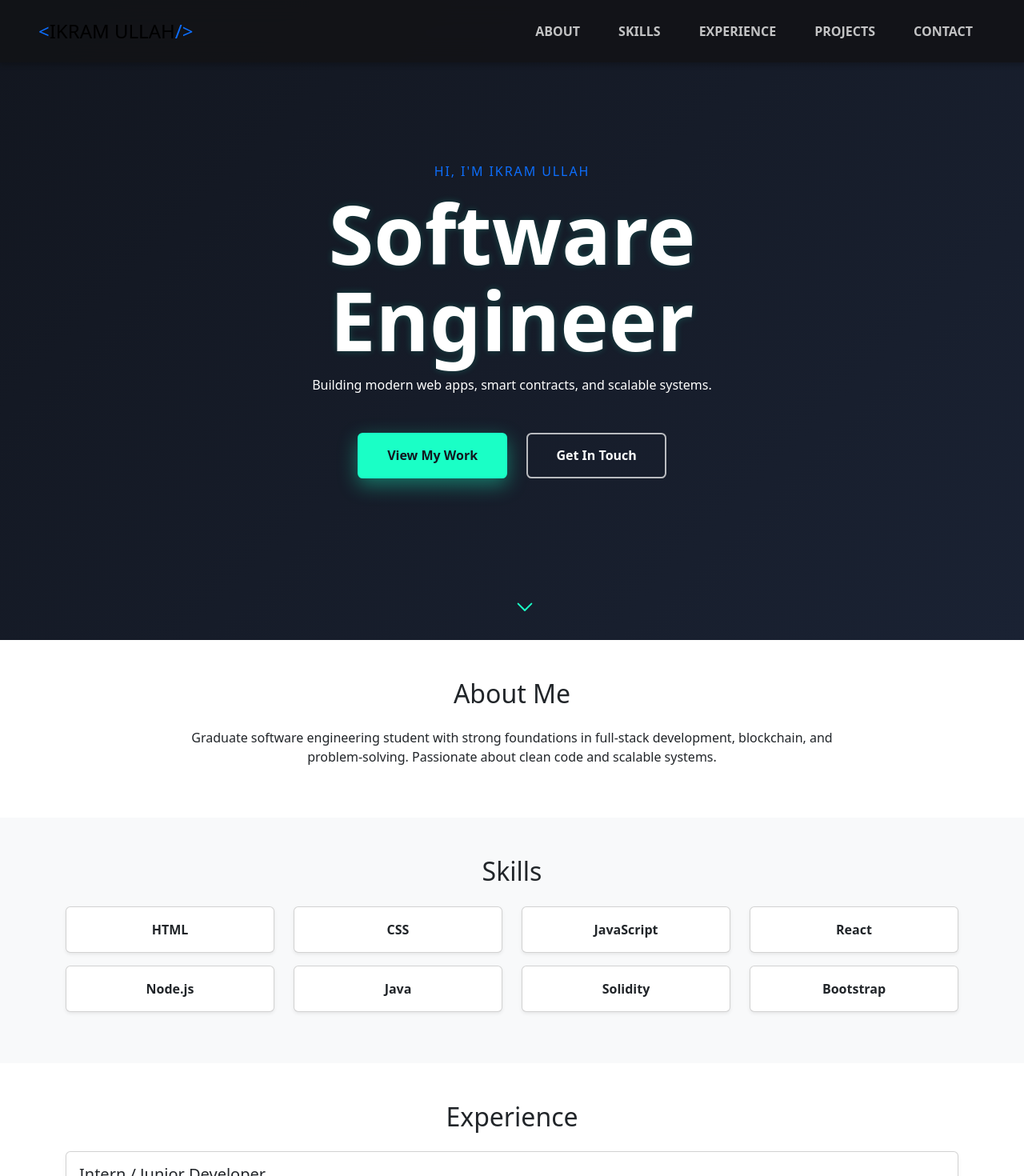
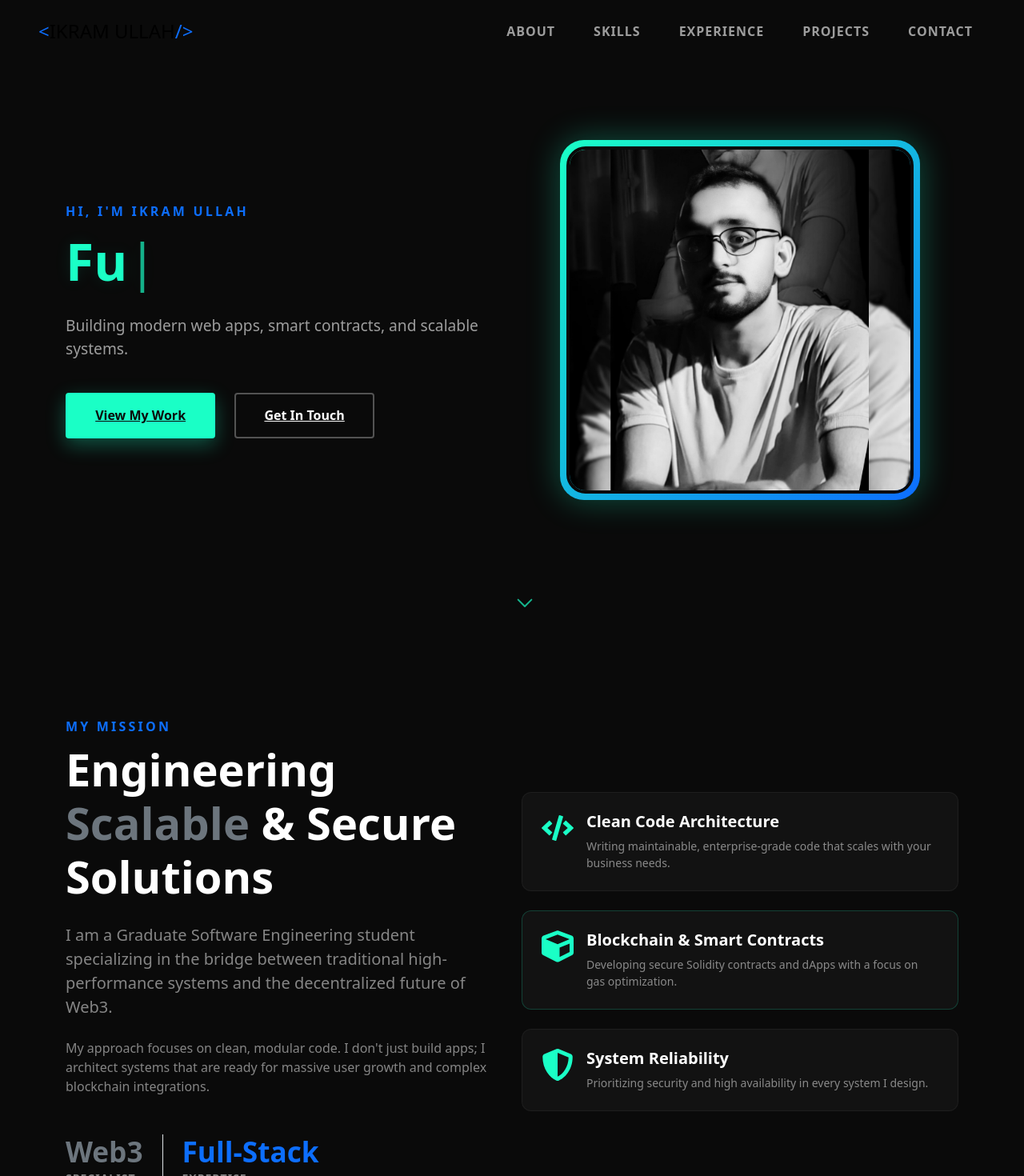
Before and after one commit to ReallIkram/ikramxengr, a React (Vite) app: page / in a window 1280 px wide. Shown: the top 1470 px of the page at 80% size. Built offline with nearby package versions, Linux system fonts and the light colour scheme.

Commit message:
Updatiion

```diff
--- a/package.json
+++ b/package.json
@@ -15,7 +15,8 @@
     "react": "^19.2.0",
     "react-bootstrap-icons": "^1.11.6",
     "react-dom": "^19.2.0",
-    "react-icons": "^5.5.0"
+    "react-icons": "^5.5.0",
+    "typewriter-effect": "^2.22.0"
   },
   "devDependencies": {
     "@eslint/js": "^9.39.1",
--- /dev/null
+++ b/src/components/About.css
@@ -0,0 +1,73 @@
+.about-section {
+  /* Exact same variable as Hero for a seamless transition */
+  background-color: var(--bg-dark);
+  padding: 100px 0;
+  color: #fff;
+  position: relative;
+}
+
+/* Header consistency */
+.about-section h2 {
+  font-size: clamp(2rem, 5vw, 3.5rem);
+  margin-bottom: 1.5rem;
+}
+
+.text-accent {
+  color: var(--accent);
+}
+
+.text-faded {
+  color: var(--text-muted);
+  line-height: 1.8;
+}
+
+/* --- STAT BOXES --- */
+.stats-box h3 {
+  font-size: 2.2rem;
+  color: var(--accent);
+  margin-bottom: 0;
+}
+
+.stats-box small {
+  letter-spacing: 1px;
+  font-weight: 600;
+}
+
+/* --- FEATURE CARDS --- */
+.about-card {
+  background: var(--bg-card); /* Lighter gray to pop against the black background */
+  border: 1px solid rgba(255, 255, 255, 0.05);
+  border-radius: 12px;
+  transition: all 0.4s ease;
+  height: 100%;
+}
+
+.about-card:hover {
+  transform: translateY(-8px); /* Move UP on hover for a pro look */
+  background: #1a1a1a;
+  border-color: var(--primary);
+  box-shadow: 0 15px 40px rgba(0, 0, 0, 0.5);
+}
+
+.about-card-icon {
+  color: var(--accent);
+  font-size: 2.5rem;
+  flex-shrink: 0;
+}
+
+/* The middle card highlight */
+.accent-border {
+  border: 1px solid rgba(26, 255, 198, 0.2) !important;
+}
+
+/* --- RESPONSIVENESS --- */
+@media (max-width: 991px) {
+  .about-section {
+    padding: 60px 0;
+    text-align: center;
+  }
+
+  .about-card {
+    text-align: left;
+  }
+}
--- a/src/components/About.jsx
+++ b/src/components/About.jsx
@@ -1,15 +1,88 @@
+import React from 'react';
+import { FaCode, FaCube, FaShieldAlt } from 'react-icons/fa'; // Icons for tech pillars
+import './About.css';
+
 function About() {
-return (
-<section id="about" className="py-5">
-<div className="container">
-<h2 className="text-center mb-4">About Me</h2>
-<p className="text-center w-75 mx-auto">
-Graduate software engineering student with strong foundations in full‑stack
-development, blockchain, and problem‑solving. Passionate about clean code
-and scalable systems.
-</p>
-</div>
-</section>
-);
+  return (
+    <section id="about" className="about-section py-5">
+      <div className="container py-lg-5">
+        <div className="row align-items-center">
+
+          {/* Left Side: Narrative */}
+          <div className="col-lg-6 mb-5 mb-lg-0" data-aos="fade-right">
+            <p className="hero-eyebrow mb-2">My Mission</p>
+            <h2 className="display-4 fw-bold text-white mb-4">
+              Engineering <span className="text-secondary">Scalable</span> & Secure Solutions
+            </h2>
+            <p className="lead text-white-50 mb-4">
+              I am a Graduate Software Engineering student specializing in the bridge between
+              traditional high-performance systems and the decentralized future of Web3.
+            </p>
+            <p className="text-white-50 mb-5">
+              My approach focuses on clean, modular code. I don't just build apps; I architect
+              systems that are ready for massive user growth and complex blockchain integrations.
+            </p>
+
+            {/* Quick Stats/Highlights */}
+            <div className="d-flex align-items-center stats-row">
+              <div className="stats-box me-4">
+                <h3 className="text-secondary fw-bold mb-0">Web3</h3>
+                <small className="text-uppercase text-white-50">Specialist</small>
+              </div>
+              <div className="stats-box border-start ps-4">
+                <h3 className="text-primary fw-bold mb-0">Full-Stack</h3>
+                <small className="text-uppercase text-white-50">Expertise</small>
+              </div>
+            </div>
+          </div>
+
+          {/* Right Side: Feature Cards */}
+          <div className="col-lg-6" data-aos="fade-left">
+            <div className="row g-4">
+
+              <div className="col-12">
+                <div className="about-card p-4">
+                  <div className="d-flex align-items-start">
+                    <FaCode className="about-card-icon me-3" />
+                    <div>
+                      <h5 className="text-white fw-bold">Clean Code Architecture</h5>
+                      <p className="text-white-50 mb-0 small">Writing maintainable, enterprise-grade code that scales with your business needs.</p>
+                    </div>
+                  </div>
+                </div>
+              </div>
+
+              <div className="col-12">
+                <div className="about-card p-4 accent-border">
+                  <div className="d-flex align-items-start">
+                    <FaCube className="about-card-icon me-3" />
+                    <div>
+                      <h5 className="text-white fw-bold">Blockchain & Smart Contracts</h5>
+                      <p className="text-white-50 mb-0 small">Developing secure Solidity contracts and dApps with a focus on gas optimization.</p>
+                    </div>
+                  </div>
+                </div>
+              </div>
+
+              <div className="col-12">
+                <div className="about-card p-4">
+                  <div className="d-flex align-items-start">
+                    <FaShieldAlt className="about-card-icon me-3" />
+                    <div>
+                      <h5 className="text-white fw-bold">System Reliability</h5>
+                      <p className="text-white-50 mb-0 small">Prioritizing security and high availability in every system I design.</p>
+                    </div>
+                  </div>
+                </div>
+              </div>
+
+            </div>
+          </div>
+
+        </div>
+      </div>
+    </section>
+  );
 }
-export default About
+
+export default About;
--- a/src/components/Hero.css
+++ b/src/components/Hero.css
@@ -1,13 +1,16 @@
 /* --- GLOBAL VARIABLES & RESET --- */
 :root {
-  --bg-dark: #12161f; /* Deepest background color */
-  --accent: #1affc6; /* Techy Cyan/Mint (Secondary Accent) */
-  --primary: #0d6efd; /* Bootstrap Blue (Primary Accent) */
+  --bg-dark: #0a0a0a;         /* Deepest Pure Black */
+  --bg-card: #121212;         /* Slightly lighter for depth */
+  --accent: #1affc6;          /* Neon Cyan/Mint */
+  --primary: #0d6efd;         /* Electric Blue */
+  --text-muted: rgba(255, 255, 255, 0.6);
 }
 
-/* Global Fix for Horizontal Overflow (Crucial for responsiveness) */
 body {
+    background-color: var(--bg-dark);
     overflow-x: hidden;
+    margin: 0;
 }
 
 /* Custom Transition Utility */
@@ -15,194 +18,200 @@ body {
     transition: all 0.4s cubic-bezier(0.25, 0.8, 0.25, 1);
 }
 
-/* Custom Text Colors */
-.text-primary { color: var(--primary) !important; }
-.text-secondary { color: var(--accent) !important; }
+/* ====================================
+   NAVBAR STYLES (Unchanged)
+   ==================================== */
+.navbar-custom-initial {
+    background-color: transparent !important;
+    padding: 1.2rem 0;
+}
 
+.navbar-scrolled {
+    background-color: rgba(10, 10, 10, 0.95) !important;
+    backdrop-filter: blur(10px);
+    box-shadow: 0 4px 20px rgba(0, 0, 0, 0.4);
+    padding: 0.8rem 0;
+}
 
+.navbar .nav-link {
+    color: var(--text-muted) !important;
+    font-weight: 500;
+    letter-spacing: 1px;
+}
 
+.navbar .nav-link:hover {
+    color: var(--accent) !important;
+}
+
+/* ====================================
+   HERO SECTION STYLES
+   ==================================== */
 
 .hero {
-  /* Using 100dvh for best mobile viewport compatibility */
   min-height: 100dvh;
-  background: linear-gradient(135deg, var(--bg-dark) 0%, #1a2233 100%);
-  display: grid;
-  place-items: center;
-  text-align: center;
-  padding: 4rem 1rem; /* Added padding */
+  background-color: var(--bg-dark);
+  /* Changed from grid/place-items to support Bootstrap row */
   position: relative;
   overflow: hidden;
-  color: #fff; /* Default text color */
+  color: #fff;
+  padding-top: 80px; /* Give space for navbar */
+  padding-bottom: 80px;
 }
 
 /* CONTENT CONTAINER */
 .hero-content {
-  max-width: 720px;
-  padding: 0 1rem;
+  /* Removed max-width and margin auto so it fills the left column */
 }
 
 /* TEXT */
 .hero-eyebrow {
   color: var(--primary);
   text-transform: uppercase;
-  letter-spacing: 0.12em;
+  letter-spacing: 0.2em;
   font-size: clamp(0.8rem, 2vw, 1rem);
-  margin-bottom: 0.75rem;
-  font-weight: 500;
+  margin-bottom: 1rem;
+  font-weight: 600;
 }
 
 .hero-title {
-  font-size: clamp(2.2rem, 8vw, 6.5rem);
+  /* Adjusted font size slightly for split layout balancing */
+  font-size: clamp(2.5rem, 5vw, 5rem);
   font-weight: 900;
-  line-height: 1.05;
-  margin-bottom: 1rem;
-  text-shadow: 0 0 10px rgba(26, 255, 198, 0.2); /* Subtle glow */
+  line-height: 1.1;
+  margin-bottom: 1.5rem;
+  text-shadow: 0 0 20px rgba(26, 255, 198, 0.1);
+}
+
+.hero-title span {
+    color: var(--accent);
+}
+
+.hero-tagline {
+    color: var(--text-muted);
+    font-size: clamp(1rem, 1.5vw, 1.25rem);
+    margin-bottom: 2.5rem;
+}
+
+/* --- NEW: PROFILE PHOTO STYLES --- */
+
+.hero-photo-container {
+    position: relative;
+    display: inline-block;
+    /* Create a glowing gradient border effect */
+    padding: 8px; /* Thickness of the border */
+    background: linear-gradient(135deg, var(--accent), var(--primary));
+    border-radius: 30px; /* Modern rounded corners (squircleish) */
+    box-shadow: 0 0 40px rgba(26, 255, 198, 0.3); /* Neon glow */
+    /* Ensure it doesn't get too big on large screens */
+    max-width: 450px;
+    width: 100%;
+}
+
+.hero-photo {
+    border-radius: 24px; /* Slightly less rounded than container */
+    border: 4px solid var(--bg-dark); /* Inner dark border to separate photo from glow */
+    width: 100%;
+    height: auto;
+    /* Optional: Slight desaturation for a serious pro look, remove if disliked */
+    filter: grayscale(10%);
+    transition: all 0.5s ease;
+}
+
+.hero-photo-container:hover .hero-photo {
+    filter: grayscale(0%);
+    transform: scale(1.01);
 }
 
 /* BUTTONS */
 .hero-actions {
   display: flex;
   gap: 1.5rem;
-  justify-content: center;
   flex-wrap: wrap;
-  margin-top: 3rem;
-}
-
-.btn-primary, .btn-outline {
-  padding: 0.9rem 2.2rem;
-  border-radius: 0.4rem;
-  font-weight: 600;
-  text-decoration: none;
-  transition: all 0.3s ease;
+  /* Removed margin-top as tagline has margin-bottom now */
 }
 
 .btn-primary {
   background: var(--accent);
-  color: var(--bg-dark); /* Dark text on light button */
+  color: var(--bg-dark);
   border: 2px solid var(--accent);
-  box-shadow: 0 8px 25px rgba(26, 255, 198, 0.4);
+  padding: 0.9rem 2.2rem;
+  font-weight: 700;
+  border-radius: 4px;
+  box-shadow: 0 8px 25px rgba(26, 255, 198, 0.3);
 }
 
 .btn-primary:hover {
-    transform: translateY(-4px);
-    box-shadow: 0 12px 30px rgba(26, 255, 198, 0.6);
+    transform: translateY(-3px);
+    box-shadow: 0 12px 30px rgba(26, 255, 198, 0.5);
+    background: transparent;
+    color: var(--accent);
 }
 
 .btn-outline {
-  border: 2px solid rgba(255, 255, 255, 0.7);
+  border: 2px solid rgba(255, 255, 255, 0.3);
   color: #fff;
-  background-color: transparent;
+  padding: 0.9rem 2.2rem;
+  border-radius: 4px;
+  font-weight: 600;
 }
 
 .btn-outline:hover {
     border-color: var(--accent);
     color: var(--accent);
-    background-color: rgba(26, 255, 198, 0.1);
 }
 
-/* SCROLL ICON */
 .hero-scroll {
   position: absolute;
-  bottom: 25px;
+  bottom: 30px;
   left: 50%;
   transform: translateX(-50%);
   color: var(--accent);
+  opacity: 0.7;
+  z-index: 10;
 }
 
-.hero-scroll:hover {
-    color: var(--primary);
+/* --- RESPONSIVE ADJUSTMENTS --- */
+@media (max-width: 991px) {
+    /* On smaller screens where it stacks vertically */
+    .hero {
+        text-align: center;
     }
 
-/* HERO RESPONSIVENESS */
-@media (max-width: 768px) {
     .hero-title {
-      font-size: 3rem; /* Smaller title on mobile */
+        font-size: 3.5rem;
     }
 
-  .hero-actions {
-      flex-direction: column; /* Stack buttons vertically */
-      align-items: center;
-  }
-  .hero-actions a {
-      width: 90%;
+    /* Make photo smaller on mobile */
+    .hero-photo-container {
         max-width: 300px;
+        margin-bottom: 2rem;
     }
 }
+/* --- TYPEWRITER SPECIFIC STYLES --- */
 
-/* ====================================
-   NAVBAR STYLES
-   ==================================== */
-
-/* Custom Initial State (Before Scroll) */
-.navbar-custom-initial {
-    background-color: rgba(18, 20, 24, 0.95) !important;
-    backdrop-filter: blur(15px);
-    -webkit-backdrop-filter: blur(15px);
-    box-shadow: 0 4px 6px rgba(0, 0, 0, 0.2);
-    z-index: 1050;
+.hero-title {
+  /* Fix height to prevent the rest of the page from jumping when text is deleted */
+  min-height: 1.2em;
+  font-size: clamp(2.5rem, 5vw, 4.5rem); /* Slightly smaller to fit longer words */
+  color: #fff;
 }
 
-/* Scrolled State (Optional: Use if you want a subtle change) */
-.navbar-scrolled {
-    background-color: var(--bg-dark) !important;
-    box-shadow: 0 6px 15px rgba(0, 0, 0, 0.4);
-    backdrop-filter: blur(10px);
+/* Style the text being typed */
+.Typewriter__wrapper {
+  color: var(--accent); /* Makes the text your Neon Cyan */
+  font-weight: 900;
 }
 
-/* Navigation Links */
-.navbar .nav-link {
-    color: rgba(255, 255, 255, 0.75) !important;
-    position: relative;
-    padding-bottom: 0.5rem;
+/* Style the blinking cursor */
+.Typewriter__cursor {
+  color: var(--primary); /* Makes the cursor Electric Blue */
+  font-weight: 200;
+  margin-left: 5px;
 }
 
-/* Hover Underline Effect */
-.navbar .nav-link::after {
-    content: '';
-    position: absolute;
-    width: 0;
-    height: 2px;
-    bottom: 0;
-    left: 50%;
-    transform: translateX(-50%);
-    background-color: var(--accent); /* Techy Cyan Underline */
-    transition: width 0.3s ease-in-out;
-}
-
-.navbar .nav-link:hover {
-    color: #ffffff !important;
-}
-
-.navbar .nav-link:hover::after {
-    width: 80%;
-}
-
-/* NAV RESPONSIVENESS FIXES */
-@media (max-width: 991.98px) {
-    /* Mobile Menu always uses a solid background for readability */
-    #navCollapse {
-        background-color: var(--bg-dark);
-        padding: 15px;
-        border-radius: 5px;
-        margin-top: 10px;
-        box-shadow: 0 4px 10px rgba(0, 0, 0, 0.1);
-    }
-
-    /* Remove horizontal spacing on collapsed menu */
-    .navbar-nav {
-        margin-left: 0 !important;
-        padding-left: 0 !important;
-        gap: 0;
-    }
-
-    /* Remove underline effect on mobile for cleaner stacking */
-    .navbar .nav-link::after {
-        display: none;
-    }
-
-    /* Toggler button fix */
-    .navbar-toggler {
-        /* Ensures the toggler is visible on the dark background */
-        color: white;
+/* Responsive adjustment for typewriter */
+@media (max-width: 991px) {
+  .hero-title {
+    min-height: 2.4em; /* Allows for wrapping on small mobile screens */
   }
 }
--- a/src/components/HeroSection.jsx
+++ b/src/components/HeroSection.jsx
@@ -1,36 +1,58 @@
 import React from 'react';
-import { GoChevronDown } from "react-icons/go"; // Ensure you have react-icons installed: npm install react-icons
+import { GoChevronDown } from "react-icons/go";
+import Typewriter from 'typewriter-effect'; // 1. Import the typewriter
 import "./Hero.css";
+import profileImg from '../assets/IkramUllah.jpg';
 
 export default function Hero() {
   return (
-    // Uses 'hero' class for 100dvh height and custom styling
-    <section id="hero" className="hero">
+    <section id="hero" className="hero d-flex align-items-center">
+      <div className="container">
+        <div className="row align-items-center gy-5">
+
+          <div className="col-lg-6 order-2 order-lg-1 text-center text-lg-start">
             <div className="hero-content">
-
               <p className="hero-eyebrow animate__animated animate__fadeInDown">
                 Hi, I'm Ikram Ullah
               </p>
 
-        <h1 className="hero-title animate__animated animate__fadeInUp">
-          <span>S</span>oftware <span>E</span>ngineer
+              {/* 2. Typewriter inside the H1 */}
+              <h1 className="hero-title animate__animated animate__fadeInLeft">
+                <Typewriter
+                  options={{
+                    strings: [
+                      'Software Engineer',
+                      'Full-Stack Developer',
+                      // 'Blockchain Architect',
+                      // 'Web3 Specialist'
+                    ],
+                    autoStart: true,
+                    loop: true,
+                    deleteSpeed: 50,
+                  }}
+                />
               </h1>
 
-        <p className="hero-tagline animate__animated animate__fadeInUp animate__delay-1s">
+              <p className="hero-tagline animate__animated animate__fadeInLeft animate__delay-1s">
                 Building modern web apps, smart contracts, and scalable systems.
               </p>
 
-        <div className="hero-actions animate__animated animate__zoomIn animate__delay-2s">
-          <a href="#projects" className="btn-primary">
-            View My Work
-          </a>
-          <a href="#contact" className="btn-outline">
-            Get In Touch
-          </a>
+              <div className="hero-actions animate__animated animate__fadeInUp animate__delay-2s justify-content-center justify-content-lg-start">
+                <a href="#projects" className="btn-primary">View My Work</a>
+                <a href="#contact" className="btn-outline">Get In Touch</a>
+              </div>
             </div>
           </div>
 
-      {/* Scroll Down Indicator */}
+          <div className="col-lg-6 order-1 order-lg-2 text-center">
+            <div className="hero-photo-container animate__animated animate__zoomIn animate__delay-1s">
+               <img src={profileImg} alt="Ikram Ullah" className="img-fluid hero-photo" />
+            </div>
+          </div>
+
+        </div>
+      </div>
+
       <a href="#about" className="hero-scroll animate__animated animate__bounce animate__infinite">
         <GoChevronDown size={32} />
       </a>
```
Also changed, not shown: index.html (+36 -1 lines), src/assets/IkramUllah.jpg (added), 1 other file (tests, documents, lock files or other folders). Lines whose indentation alone changed are shown as unchanged.
